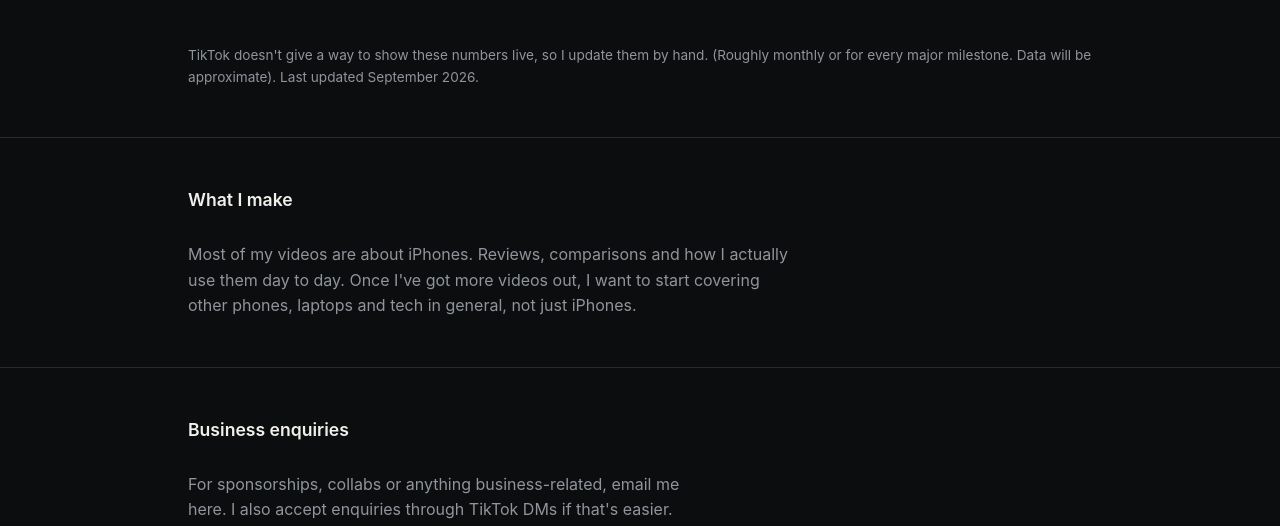
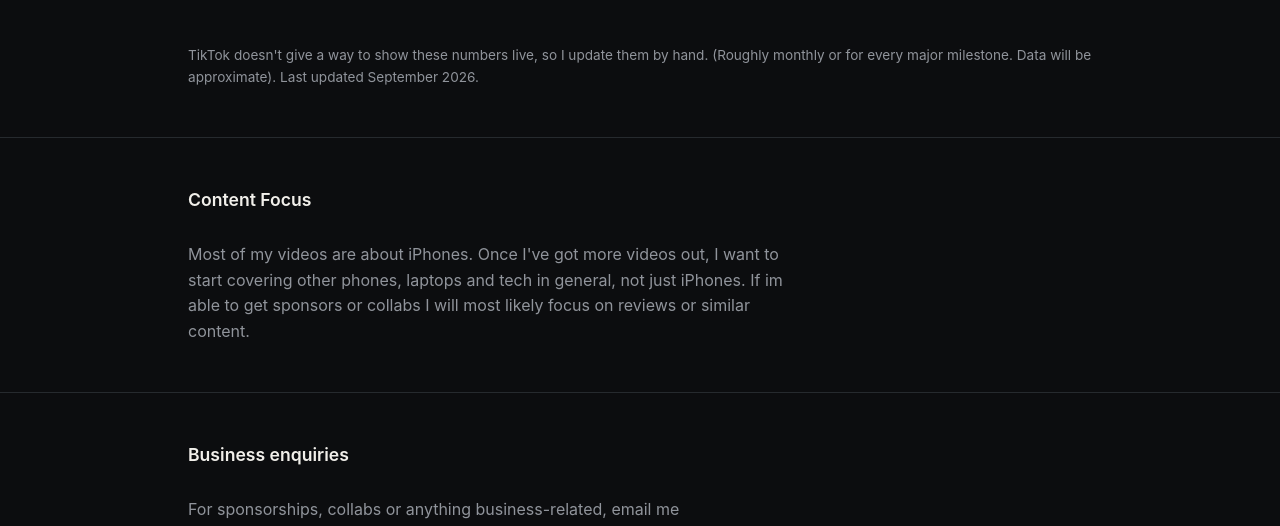
Before and after one commit to nrxgt4/nrxgt4-website, a plain HTML site: page index.html in a window 1280 px wide. Shown: the part 692-1218 px from the top of the page. Drawn offline with Linux system fonts and the light colour scheme.

Commit message:
Update index.html

```diff
--- a/index.html
+++ b/index.html
@@ -72,11 +72,11 @@
         -->
         <div class="stat-grid">
           <div class="stat">
-            <span class="stat-number" data-stat="followers">573</span>
+            <span class="stat-number" data-stat="followers">600</span>
             <span class="stat-label">Followers</span>
           </div>
           <div class="stat">
-            <span class="stat-number" data-stat="likes">9,922</span>
+            <span class="stat-number" data-stat="likes">11000</span>
             <span class="stat-label">Likes</span>
           </div>
           <div class="stat">
@@ -100,12 +100,12 @@
     <!-- ================= CONTENT FOCUS ================= -->
     <section class="focus" id="content">
       <div class="wrap">
-        <h2 class="section-title">What I make</h2>
+        <h2 class="section-title">Content Focus</h2>
         <p>
-          Most of my videos are about iPhones. Reviews, comparisons and
-          how I actually use them day to day. Once I've got more videos
+          Most of my videos are about iPhones. Once I've got more videos
           out, I want to start covering other phones, laptops and tech
-          in general, not just iPhones.
+          in general, not just iPhones. If im able to get sponsors or collabs
+          I will most likely focus on reviews or similar content.
         </p>
       </div>
     </section>
```
